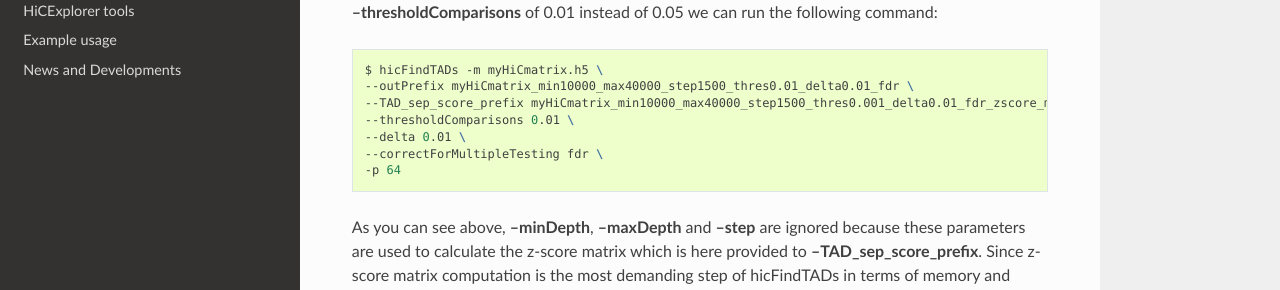
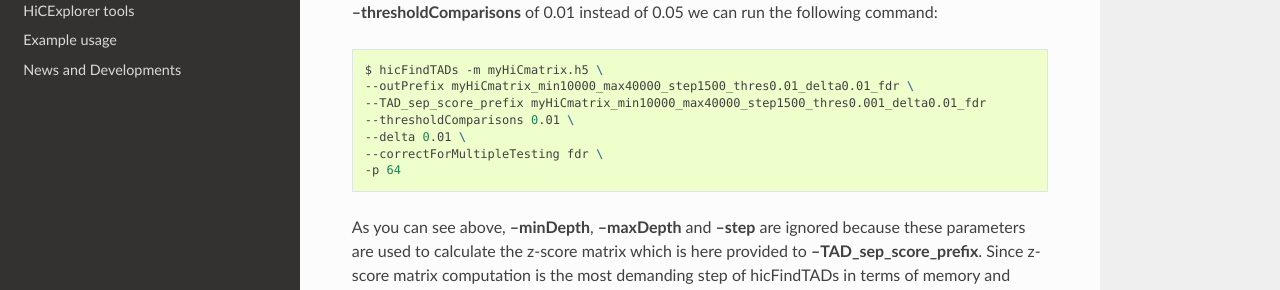
Before and after one commit to deeptools/HiCExplorer, a Sphinx documentation site: the page built from docs/content/tools/hicFindTADs.rst, in a window 1280 px wide and 900 px high, scrolled down 1110 px. Shown: the part 164-454 px from the top of the window. Built offline with Sphinx 7.4.7 and the Read the Docs theme 2.0.0, drawn with Linux system fonts in a browser that asks for light colours.

Commit message:
the prefix not the zscore matrix is given

```diff
--- a/docs/content/tools/hicFindTADs.rst
+++ b/docs/content/tools/hicFindTADs.rst
@@ -52,7 +52,7 @@ The ``zscore_matrix.h5`` file contain a z-score matrix that is useful to quickly
 
     $ hicFindTADs -m myHiCmatrix.h5 \
     --outPrefix myHiCmatrix_min10000_max40000_step1500_thres0.01_delta0.01_fdr \
-    --TAD_sep_score_prefix myHiCmatrix_min10000_max40000_step1500_thres0.001_delta0.01_fdr_zscore_matrix.h5
+    --TAD_sep_score_prefix myHiCmatrix_min10000_max40000_step1500_thres0.001_delta0.01_fdr
     --thresholdComparisons 0.01 \
     --delta 0.01 \
     --correctForMultipleTesting fdr \
```
